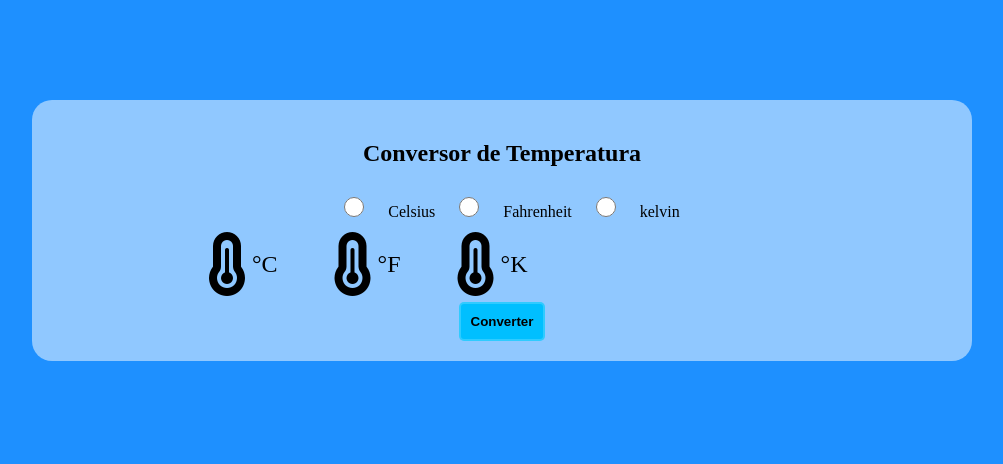
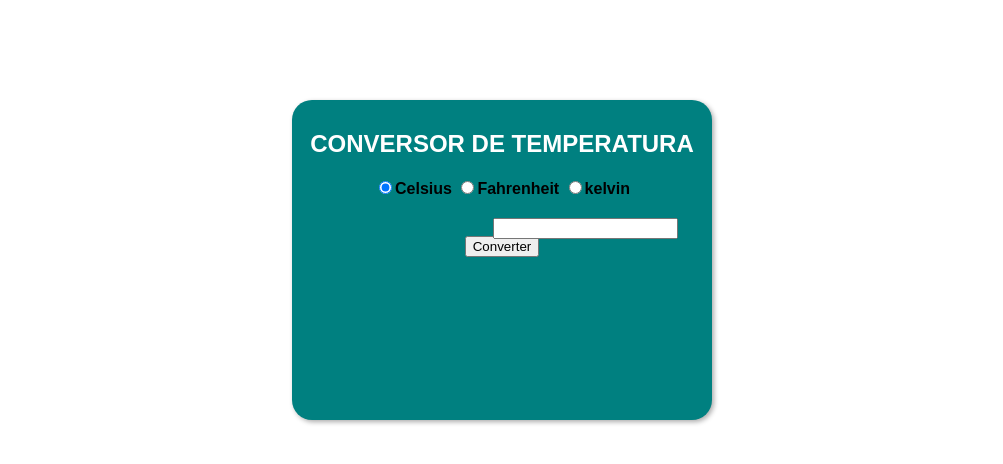
Before and after one commit to eduardohbarbosa/Conversor-Temperatura, a plain HTML site: page index.html in a window 1280 px wide. Shown: the whole page, without its empty margins (138-1141 px from the left). Drawn offline with Linux system fonts and the light colour scheme.

Commit message:
mudanças 21-09

```diff
--- a/index.html
+++ b/index.html
@@ -12,26 +12,16 @@
 
     <section>
         <h1>Conversor de Temperatura</h1>
-        <input type="radio" name="temperatura" id="radioCelsius" value="celsius" onclick="atualizar()">
-        <label for="radioCelsius">Celsius</label>
-        <input type="radio" name="temperatura" id="radioFahrenheit" value="fahrenheit" onclick="atualizar()">
-        <label for="radioFahrenheit">Fahrenheit</label>
-        <input type="radio" name="temperatura" id="radioKelvin" value="kelvin" onclick="atualizar()">
-        <label for="radioKelvin">kelvin</label>
+        <input type="radio" name="conversor" id="conversorCelsius" checked onclick="conversor()" >Celsius
+        <input type="radio" name="conversor" id="conversorFahrenheit" onclick="conversor()">Fahrenheit
+        <input type="radio" name="conversor" id="conversorKelvin" onclick="conversor()">kelvin
 
-        <div>
-            <i class="fas fa-thermometer-three-quarters"></i>
-            <input type="number" id="celsius">
-            <p id="resCelsius">°C</p>
-            <i class="fas fa-thermometer-three-quarters"></i>
-            <input type="number" id="fahrenheit">
-            <p id="resFahrenheit">°F</p>
-            <i class="fas fa-thermometer-three-quarters"></i>
-            <input type="number" id="kelvin">
-            <p id="resKelvin">°K</p>
+        <div id="temperaturas">
+            <div id="celsius"> </div>
+            <div id="fahrenheit"></div>
+            <div id="kelvin"></div>
+            <button onclick="converter()">Converter</button>
         </div>
-<br>
-        <button onclick="converter()">Converter</button>
     </section>
 
     <script src="script.js"></script>
--- a/script.js
+++ b/script.js
@@ -1,73 +1,52 @@
-//Radios button
-var radioCelsius = document.querySelector("#radioCelsius")
-var radioFahrenheit = document.querySelector("#radioFahrenheit")
-var radioKelvin = document.querySelector("#radioKelvin")
+var radioCelsius = document.querySelector("#conversorCelsius")
+var radioFahrenheit = document.querySelector("#conversorFahrenheit")
+var radioKelvin = document.querySelector("#conversorKelvin")
 
-//Input para inserir os valores
-var inputCelsius = document.querySelector("#celsius")
-var inputFahrenheit = document.querySelector("#fahrenheit")
-var inputKelvin = document.querySelector("#kelvin")
+var divCelsius = document.querySelector("#celsius")
+var divFahrenheit = document.querySelector("#fahrenheit")
+var divKelvin = document.querySelector("#kelvin")
 
-//Paragrafo para saida dos resultados
-var resCelsius = document.querySelector("#resCelsius")
-var resFahrenheit = document.querySelector("#resFahrenheit")
-var resKelvin = document.querySelector("#resKelvin")
+if (radioCelsius.checked){
+    conversor()
+}
 
-//Atualiza a div de acordo com os radios selecionados
-function atualizar(){
-    if(radioCelsius.checked){
-        /*inputCelsius.style.display = "initial";
-        inputFahrenheit.style.display = "none";
-        inputKelvin.style.display = "none";
-
-        inputFahrenheit.value = 0
-        inputKelvin.value = 0
-
-        resCelsius.innerHTML = '°C'
-        resFahrenheit.innerHTML = '°F'
-        resKelvin.innerHTML = '°K'*/
-
-
-    }else if(radioFahrenheit.checked){
-        inputFahrenheit.style.display = "initial";
-        inputCelsius.style.display = "none";
-        inputKelvin.style.display = "none";
-
-        inputCelsius.value = 0
-        inputKelvin.value = 0
-
-        resCelsius.innerHTML = '°C'
-        resFahrenheit.innerHTML = '°F'
-        resKelvin.innerHTML = '°K'
-    }else if(radioKelvin.checked){
-        inputKelvin.style.display = "initial";
-        inputCelsius.style.display = "none";
-        inputFahrenheit.style.display = "none";
-
-        inputCelsius.value = 0
-        inputFahrenheit.value = 0
-
-        resCelsius.innerHTML = '°C'
-        resFahrenheit.innerHTML = '°F'
-        resKelvin.innerHTML = '°K'
+function conversor(){
+    if (radioCelsius.checked){
+        divCelsius.innerHTML = '<input type="number" id="numCelsius"> °C'
+        divFahrenheit.innerHTML = ''
+        divKelvin.innerHTML = ''
+    }else if (radioFahrenheit.checked){
+        divFahrenheit.innerHTML = '<input type="number" id="numFahrenheit"> °F'
+        divCelsius.innerHTML = ''
+        divKelvin.innerHTML = ''
+    }else if (radioKelvin.checked){
+        divKelvin.innerHTML = '<input type="number" id="numKelvin"> °K'
+        divCelsius.innerHTML = ''
+        divFahrenheit.innerHTML = ''
     }
 }
 
+function converter(){
+    if (radioCelsius.checked){
+        var celsius = Number(document.querySelector("#numCelsius").value)
+        var fahrenheit = (celsius * 9/5) + 32
+        var kelvin = celsius + 273.15
 
-/*function converter(){
-    if (radioCelsius.checked){
-        var c = Number(inputCelsius.value)
-        var f = (c * 9/5) + 32
-        var k = c + 273.15
+        divFahrenheit.innerHTML = `<p>${celsius}°C é igual a ${fahrenheit}°F</p>`
+        divKelvin.innerHTML = `<p>${celsius}°C é igual a ${kelvin}°K</p>`
+    }else if (radioFahrenheit.checked){
+        var fahrenheit = Number(document.querySelector("#numFahrenheit").value)
+        var celsius = (fahrenheit - 32) * 5/9
+        var kelvin = (fahrenheit - 32) * 5/9 + 273.15
 
-        resFahrenheit.innerHTML = `<p>${f} °F</p>`
-        resKelvin.innerHTML = `<p>${k} °K`
+        divCelsius.innerHTML = `<p>${fahrenheit}°F é igual a ${celsius}°C</p>`
+        divKelvin.innerHTML = `<p>${fahrenheit}°F é igual a ${kelvin}°C</p>`
+    }else if (radioKelvin.checked){
+        var kelvin = Number(document.querySelector("#numKelvin").value)
+        var celsius = kelvin - 273.15
+        var fahrenheit = (kelvin - 273.15) * 9/5 + 32
 
-    }else if(radioFahrenheit.checked){
-        var f = Number(inputFahrenheit.value)
-        var c = (f - 32) * 5/9
-        var k = (f - 32) * 5/9 + 273.15
-    }else if(radioCelsius.checked){
-        var k = Number(inputKelvin.Value)
+        divCelsius.innerHTML = `<p>${kelvin}°K é igual a ${celsius.toFixed(2)}°C</p>`
+        divFahrenheit.innerHTML = `<p>${kelvin}°K é igual a ${fahrenheit.toFixed(2)}°F</p>`
     }
-}*/
+}
--- a/style.css
+++ b/style.css
@@ -1,56 +1,33 @@
 @charset "UTF-8";
 
 body{
-    background-color: dodgerblue;
+    font-family: Arial, Helvetica, sans-serif;
+    font-weight: bold;
 }
 
 section{
-
-    width: 900px;
+    width: 400px;
+    min-height: 300px;
     margin: 100px auto;
-    padding: 20px;
+    padding: 10px;
+    background-color: teal;
+    border-radius: 20px;
+    box-shadow: 2px 2px 5px rgba(0, 0, 0, 0.329);
     text-align: center;
-    background-color: rgba(255, 255, 255, 0.507);
-    border-radius: 20px;
+    font-family: Arial, Helvetica, sans-serif;
 }
 
-div{
-    display: inline-flex;
-    width: 600px;
-    margin: auto;
-    text-align: center;
+h1{
+    text-transform: uppercase;
+    color: white;
 }
 
-input{
-    display: none;
-    width: 70px;
-    height: 20px;
-    margin: 30px 5px 0px 5px;
-    padding: 5px;
-    font-size: 1.5em;
-    font-weight: bold;
+div#temperaturas{
+    position: relative;
+    margin-top: 20px;
 }
 
-i{
-    font-size: 4em;
-    margin: 5px;
+#temperaturas input{
+    position: absolute;
+    top: 0px;
 }
-
-p{
-    margin-right: 50px;
-    font-size: 1.5em;
-}
-
-button{
-    background-color: deepskyblue;
-    border-radius: 5px;
-    border: 2px solid rgba(255, 255, 255, 0.185);
-    padding: 10px;
-    font-weight: bold;
-}
-
-#radioCelsius, #radioFahrenheit, #radioKelvin{
-    display: initial;
-    width: 40px;
-    margin: 10px;
-}
```
